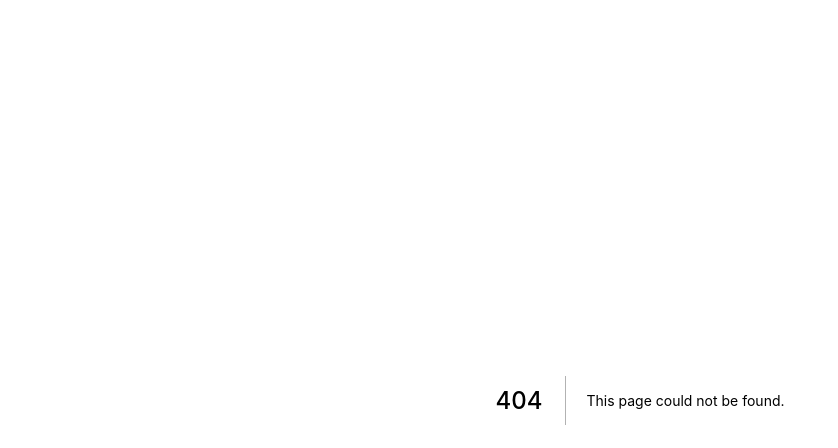
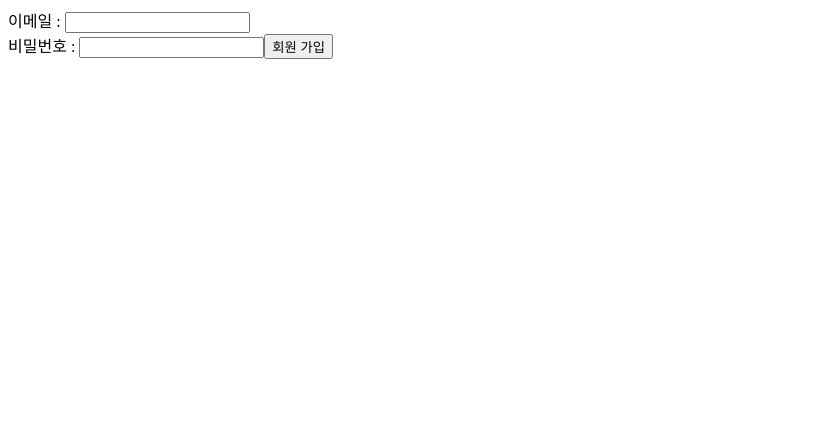
Before and after one commit to just-study-hako/front_study, a Next.js app in the folder 04_react_study/class/: page /section02/02-02-signup-state in a window 1280 px wide. Before the commit this address had no page. Shown: the top 448 px of the page, without its empty margins (0-838 px from the left). Built offline with nearby package versions, Linux system fonts and the light colour scheme.

Commit message:
# 회원가입 페이지 - state
state 기능으로 email,password 등 값 받아오고 에러메시지 출력 하는 방법 등

```diff
--- /dev/null
+++ b/04_react_study/class/pages/section02/02-02-signup-state/index.js
@@ -0,0 +1,62 @@
+import { useState } from "react";
+
+export default function SignupStatePage() {
+
+    // 이메일 저장할 state
+    const [email,setEmail] = useState ("");
+
+    // 비밀번호 저장할 state
+    const [password, setPassword] = useState ("");
+
+    // 에러를 담을 state
+    const [emailError, setEmailError] = useState("");
+
+    function onChangeEmail(event) {
+        // event 는 사용해도 안해도 됨, 무조건 들어감 / 내가 한 행동이 들어감.
+        // console.log(event)
+
+        setEmail(event.target.value)
+    }
+    function onChangePassword () {
+        // 안 받아와도 사용가능한 event
+        // 이벤트 핸들러 함수
+        // console.log(event)  // 나의 행동
+        // console.log(event.target)  // 작동된 태그
+        // console.log(event.target.value)  // 작동된 태그에 입력된 값
+        setPassword(event.target.value)
+
+    }
+
+    function onClickSignup(event){
+        console.log(email)
+        console.log(password)
+
+        // 1. 검증하기
+        if(!email.includes("@")){
+            // alert("이메일이 올바르지 않습니다.") // 요즘은 alert가 아니라 email 아래에 빨갛게 작게 나옴.
+            // document.getElementById("emailError").innerText = "이메일이 올바르지 않습니다." // 얘도 state로 해보자
+            setEmailError("이메일이 올바르지 않습니다.")
+
+        }else{
+
+        // 2. 백엔드로 보내기
+        // 지금 안하고 나중에
+
+        // 3. 성공 알람 띄우기
+        alert("회원 가입을 환영 합니다.")
+        }
+
+    }
+
+    return(
+        <div>
+            이메일 : <input type="text" onChange={onChangeEmail}></input>
+            {/* onChange:  값을 입력해서 바뀔때 마다 */}
+            <div>{emailError}</div>
+            비밀번호 :  <input type="password" onChange={onChangePassword}></input>
+            <button onClick={onClickSignup}>회원 가입</button>
+
+        </div>
+    )
+
+}
```
